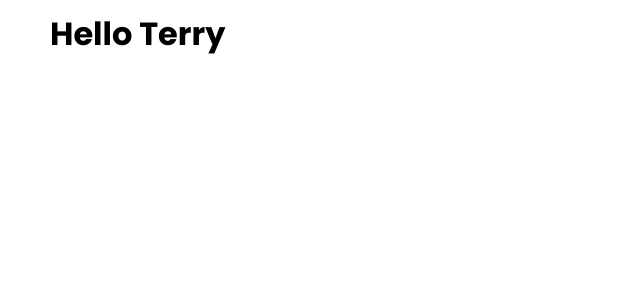
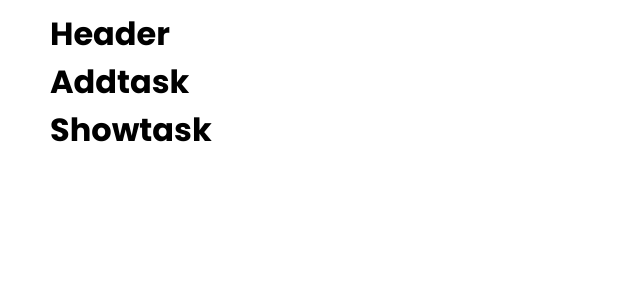
Before and after one commit to TerryLoc/taskmate-2.0, a JavaScript app: page / in a window 1280 px wide. Shown: the top 300 px of the page, without its empty margins (0-640 px from the left). Built offline with nearby package versions, Linux system fonts and the light colour scheme; the HTML template or start-up script is replaced by a standard one.

Commit message:
Backbone

```diff
--- a/src/App.js
+++ b/src/App.js
@@ -1,9 +1,15 @@
+import { Header } from './components/Header';
+import { Addtask } from './components/Addtask';
+import { Showtask } from './components/Showtask';
+
 import './App.css';
 
 function App() {
   return (
     <div className="App">
-      <h1>Hello Terry</h1>
+      <Header />
+      <Addtask />
+      <Showtask />
     </div>
   );
 }
--- /dev/null
+++ b/src/components/Addtask.js
@@ -0,0 +1,7 @@
+export const Addtask = () => {
+  return (
+    <div>
+      <h1>Addtask</h1>
+    </div>
+  );
+};
--- /dev/null
+++ b/src/components/Header.js
@@ -0,0 +1,7 @@
+export const Header = () => {
+  return (
+    <div>
+      <h1>Header</h1>
+    </div>
+  );
+};
--- /dev/null
+++ b/src/components/Showtask.js
@@ -0,0 +1,7 @@
+export const Showtask = () => {
+  return (
+    <div>
+      <h1>Showtask</h1>
+    </div>
+  );
+};
```
